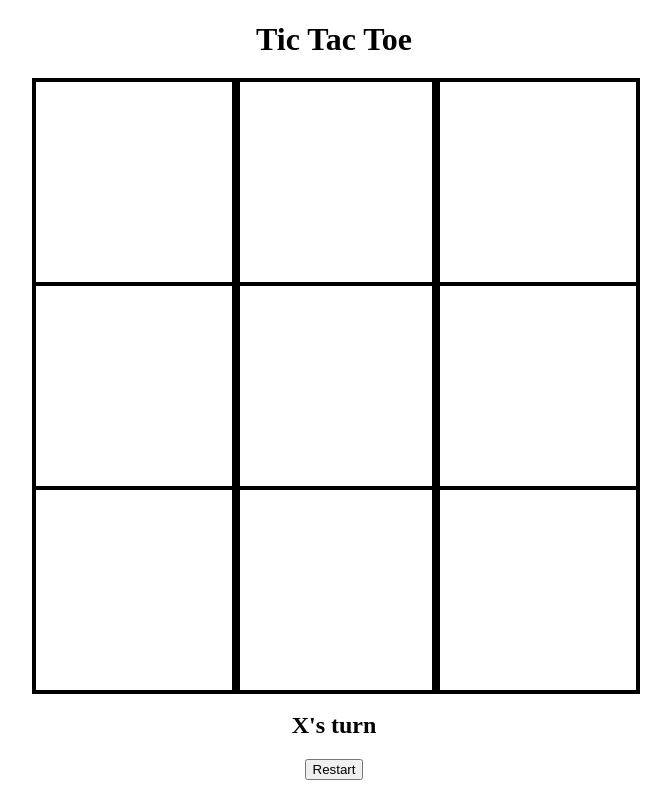
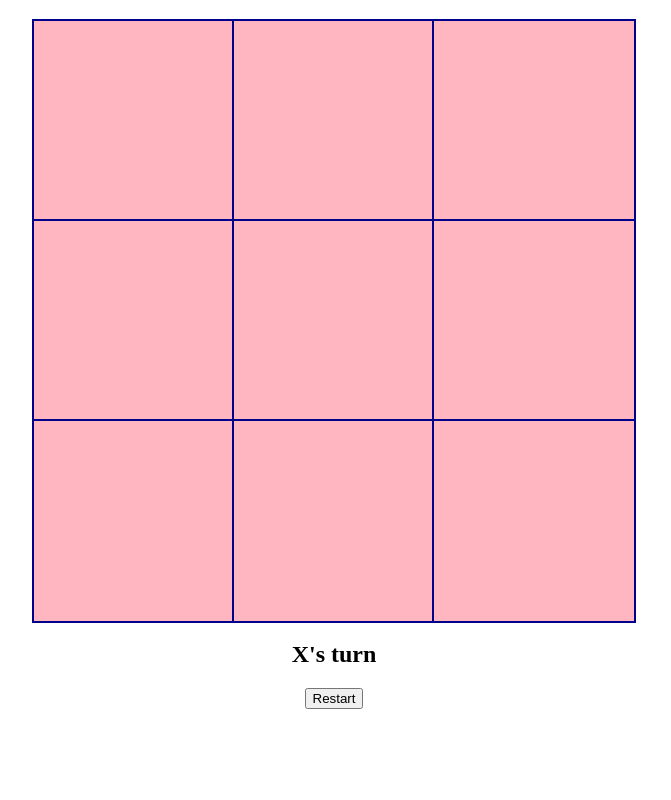
Before and after one commit to MilicaCactus/Assignment13, a plain HTML site: page src/index.html in a window 1280 px wide. Shown: the whole page, without its empty margins (306-977 px from the left). Drawn offline with Linux system fonts and the light colour scheme; files that its build step writes are made by us from their sources.

Commit message:
Change style

```diff
--- a/src/index.html
+++ b/src/index.html
@@ -7,7 +7,7 @@
 </head>
 <body>
 <div id="gameBox">
-    <h1>Tic Tac Toe</h1>
+    <h1 id="title"Tic-Tac-Toe></h1>
     <div id="cellBox">
         <div data-boxindex="0" class="box"></div>
         <div data-boxindex="1" class="box"></div>
--- a/src/style.css
+++ b/src/style.css
@@ -1,13 +1,21 @@
 .box {
     width: 200px;
     height: 200px;
-    border: 2px solid;
-    box-shadow: 0 0 0 2px black;
+    box-shadow: 0 0 0 2px darkblue;
+    background: lightpink   ;
     line-height: 200px;
     font-size: 100px;
     text-align: center;
     cursor: pointer;
+    color: white;
+
 }
+#title {
+    font-family: "Comic Sans MS";
+}
+
+
+
 
 #gameBox {
     text-align: center;
```
